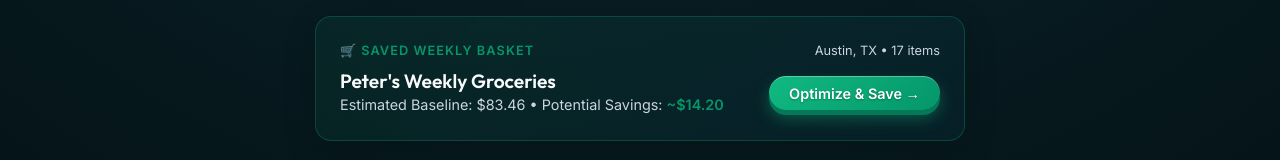
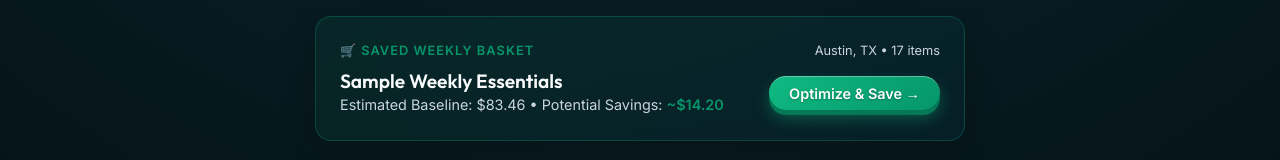
Before and after one commit to Tbest101/PriceIQ, a React (Vite) app: page / in a window 1280 px wide. Shown: the part 639-799 px from the top of the page. Built offline with nearby package versions, Linux system fonts and the light colour scheme.

Commit message:
fix: Replace hardcoded name with dynamic user name or Sample Weekly Essentials

```diff
--- a/src/App.tsx
+++ b/src/App.tsx
@@ -196,7 +196,9 @@ function App() {
               </div>
               <div style={{ display: 'flex', justifyContent: 'space-between', alignItems: 'center', flexWrap: 'wrap', gap: '12px' }}>
                 <div>
-                  <h3 style={{ fontSize: '1.2rem', margin: 0, color: 'var(--text-main)' }}>Peter's Weekly Groceries</h3>
+                  <h3 style={{ fontSize: '1.2rem', margin: 0, color: 'var(--text-main)' }}>
+                    {user ? `${user.name.split(' ')[0]}'s Weekly Groceries` : 'Sample Weekly Essentials'}
+                  </h3>
                   <p style={{ margin: 0, fontSize: '0.9rem', color: 'var(--text-muted)' }}>Estimated Baseline: $83.46 • Potential Savings: <strong style={{ color: 'var(--primary)' }}>~$14.20</strong></p>
                 </div>
                 <button
```
